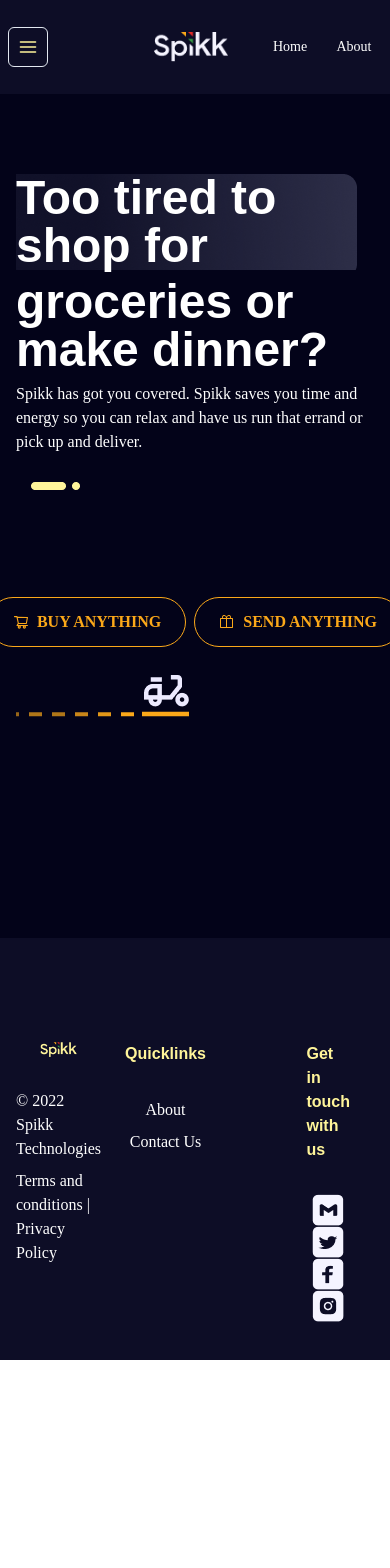
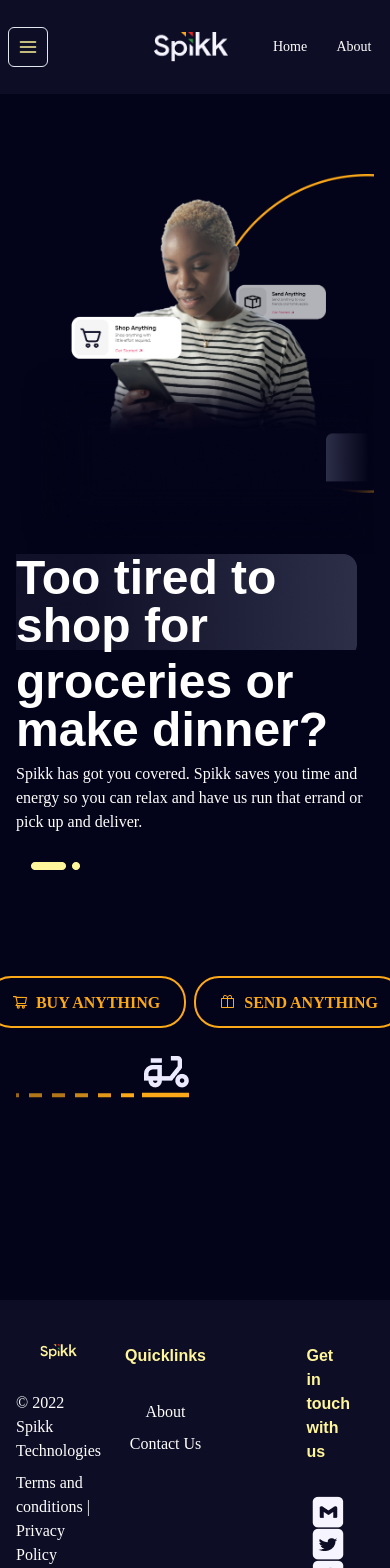
Before and after one commit to cargle-org/spikk-web-frontend, a React (Create React App) app: page / in a window 390 px wide. Shown: the top 1568 px of the page. Before the commit the page ends 1360 px from the top, so only its background shows below. Built offline with nearby package versions, Linux system fonts and the light colour scheme.

Commit message:
made landing body responsive with the heroimage column reverses on breakpoints

```diff
--- a/src/components/landing/LandingFooter.tsx
+++ b/src/components/landing/LandingFooter.tsx
@@ -10,7 +10,7 @@
   return (
     <div>
       <Container maxW='container.x1' bg='#0D0D26'>
-        <Flex h='50vh' py={20}>
+        <Flex py={5}>
           <VStack w='full' h='full'>
             <Image p={6} src={spikklogo} alt='Spikk Logo' />
             <Text fontSize='1xl' style={{color:'white'}}>
--- a/src/pages/Landing/Hompage.tsx
+++ b/src/pages/Landing/Hompage.tsx
@@ -17,8 +17,8 @@
       {/* <LandingHeader/> */}
       <LandingHeader2/>
       <Container maxW='container.x1' bg='#030319'>
-        <Flex h='100vh' py={20} align={'left'} >
-          <VStack w='full' h='full'>
+        <Flex py={20} align={'left'} flexDirection={{base: 'column-reverse', xs: 'column-reverse', sm: 'column-reverse', md: 'row', lg: 'row'}}>
+          <VStack>
             <div style={{backgroundRepeat : 'no-repeat',backgroundImage:`url(${fadedrectangle})`}}>
               <Heading as='h2' size='3xl' style={{color:'white'}}>
                 Too tired to shop for
@@ -39,10 +39,10 @@
               </Heading>
             </div>
             <HStack>
-              <Button p={6} colorScheme='#FBA819' variant='outline' borderRadius='25px' style={{borderColor: '#FBA819', color: '#FBA819'}}>
+              <Button p={6} colorScheme='#FBA819' variant='outline' borderWidth={'2px'}  borderRadius='25px' style={{borderColor: '#FBA819', color: '#FBA819'}}>
                 <AiOutlineShoppingCart/> &nbsp;  BUY ANYTHING
               </Button>
-              <Button p={6} colorScheme='#FBA819' variant='outline'   borderRadius='25px' style={{borderColor: '#FBA819', color: '#FBA819'}}>
+              <Button p={6} colorScheme='#FBA819' variant='outline' borderWidth={'2px'}   borderRadius='25px' style={{borderColor: '#FBA819', color: '#FBA819'}}>
                 <VscGift/> &nbsp; SEND ANYTHING
               </Button>
             </HStack>
@@ -52,7 +52,7 @@
               </Heading>
             </div>
           </VStack>
-          <VStack w='full' h='full'  >
+          <VStack>
             <Image src={userImage2} alt='Spikk Logo'/>
           </VStack>
         </Flex>
```
